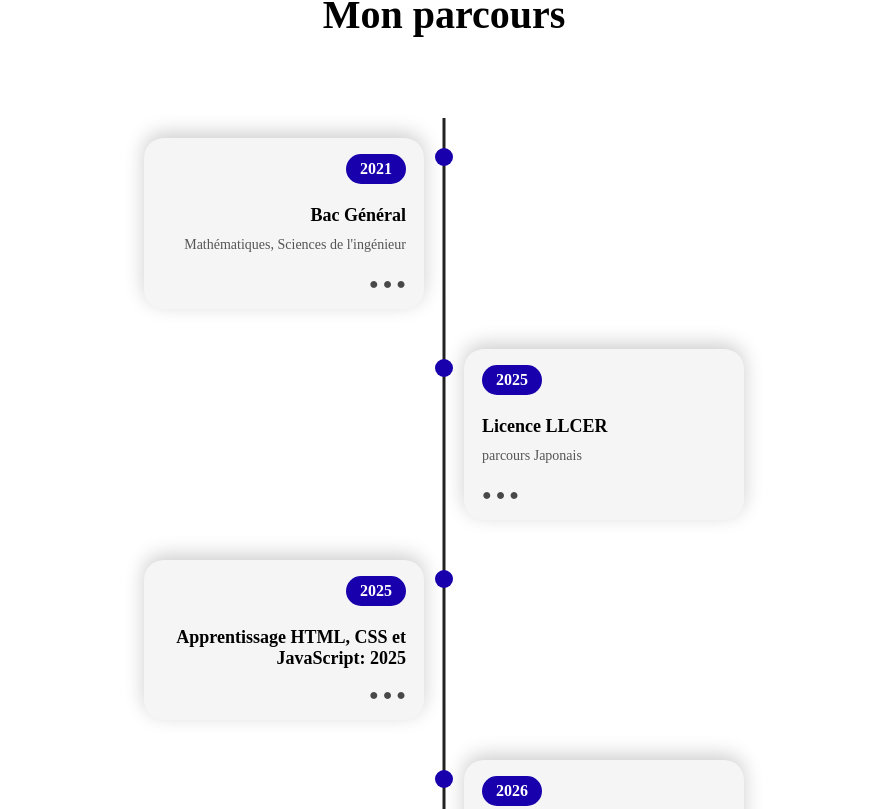
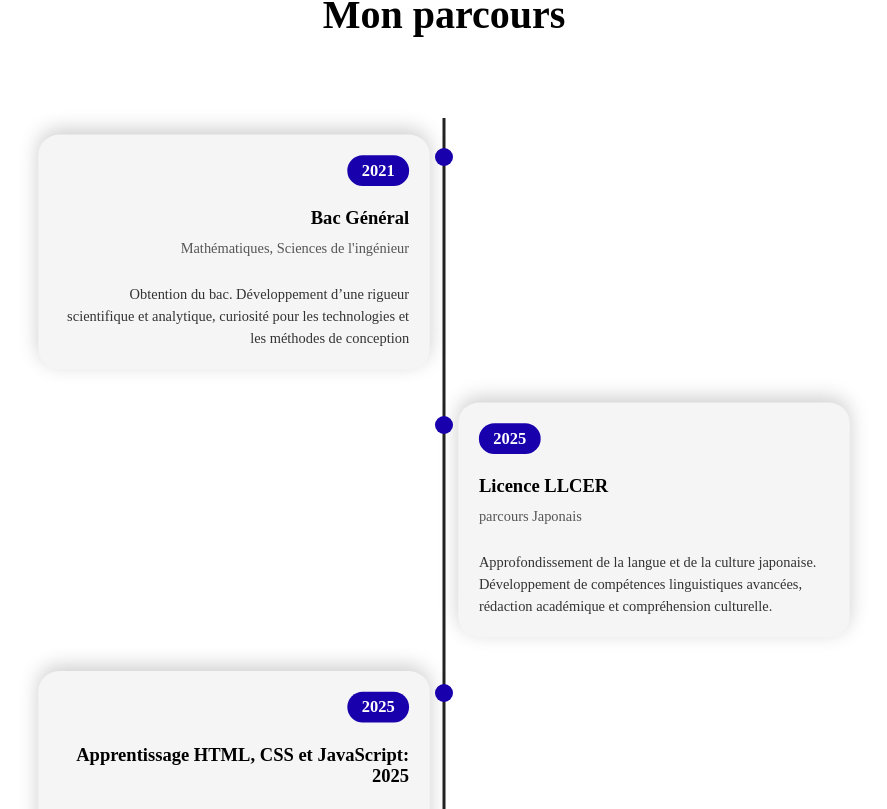
Before and after one commit to J1nu-Lo3/jldevweb, a React (Vite) app: page / in a window 1280 px wide. Shown: the part 1711-2520 px from the top of the page, without its empty margins (196-1083 px from the left). Built offline with nearby package versions, Linux system fonts and the light colour scheme.

Commit message:
modifcation des cards de timeline

```diff
--- a/src/components/Timeline/Timeline.jsx
+++ b/src/components/Timeline/Timeline.jsx
@@ -4,17 +4,12 @@ import './timeline.scss';
 
 export default function Parcours() {
   const [visible, setVisible] = useState(false);
-  const [openIndex, setOpenIndex] = useState(null);
   const sectionRef = useRef();
 
   useEffect(() => {
     const observer = new IntersectionObserver(
       ([entry]) => {
-        if (entry.intersectionRatio > 0.3) {
-          setVisible(true);
-        } else {
-          setVisible(false);
-        }
+        setVisible(entry.intersectionRatio > 0.3);
       },
       { threshold: [0, 0.3] },
     );
@@ -23,10 +18,6 @@ export default function Parcours() {
 
     return () => observer.disconnect();
   }, []);
-
-  const toggle = (index) => {
-    setOpenIndex(openIndex === index ? null : index);
-  };
 
   return (
     <section id="timeline" className="parcours" ref={sectionRef}>
@@ -43,9 +34,7 @@ export default function Parcours() {
           >
             <div className="dot"></div>
 
-            <div
-              className={`timeline-card ${openIndex === index ? 'open' : ''}`}
-            >
+            <div className="timeline-card open">
               <span className="year">{item.year}</span>
 
               <h3>{item.title}</h3>
@@ -54,17 +43,7 @@ export default function Parcours() {
                 <p className="speciality">{item.speciality}</p>
               )}
 
-              {openIndex !== index && (
-                <div className="dots" onClick={() => toggle(index)}>
-                  ● ● ●
-                </div>
-              )}
-
-              {openIndex === index && (
-                <p className="content" onClick={() => toggle(index)}>
-                  {item.content}
-                </p>
-              )}
+              <p className="content">{item.content}</p>
             </div>
           </div>
         ))}
--- a/src/components/Timeline/timeline.scss
+++ b/src/components/Timeline/timeline.scss
@@ -88,17 +88,15 @@
 
 .timeline-card {
   background: #f5f5f5;
-  padding: 16px 18px;
+  padding: 20px;
   border-radius: 20px;
   box-shadow: 0 -5px 20px rgba(0, 0, 0, 0.2);
 
-  width: 280px;
-  height: auto;
-
+  width: 380px;
   display: flex;
   flex-direction: column;
   gap: 6px;
-
+  transform: scale(1.03);
   transition: all 0.3s ease;
 
   h3 {
@@ -124,18 +122,6 @@
   font-size: 14px;
 }
 
-.dots {
-  cursor: pointer;
-  margin-top: 6px;
-  font-size: 16px;
-  opacity: 0.7;
-  transition: opacity 0.2s;
-}
-
-.dots:hover {
-  opacity: 1;
-}
-
 .content {
   margin-top: 10px;
   color: #333;
@@ -144,9 +130,3 @@
   white-space: normal;
   word-break: break-word;
 }
-
-.timeline-card.open {
-  width: 380px;
-  padding: 20px;
-  transform: scale(1.03);
-}
```
